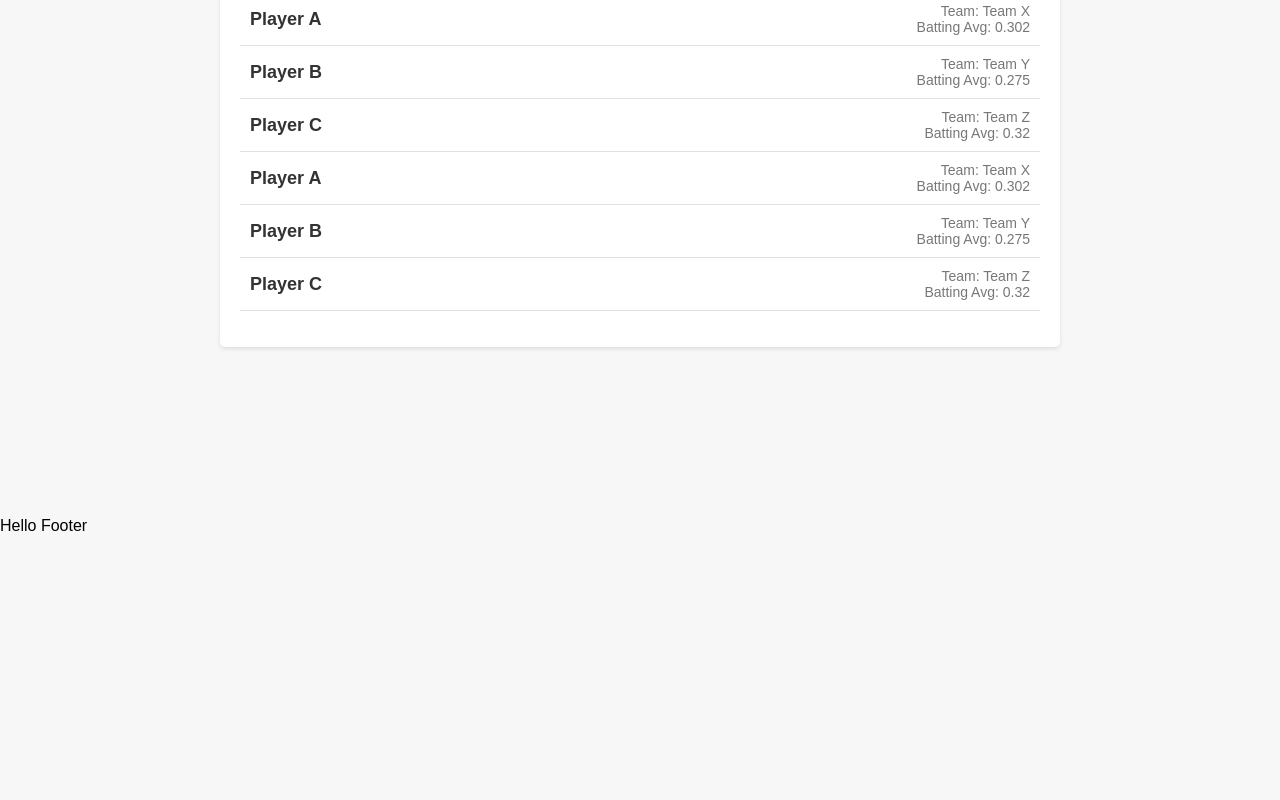
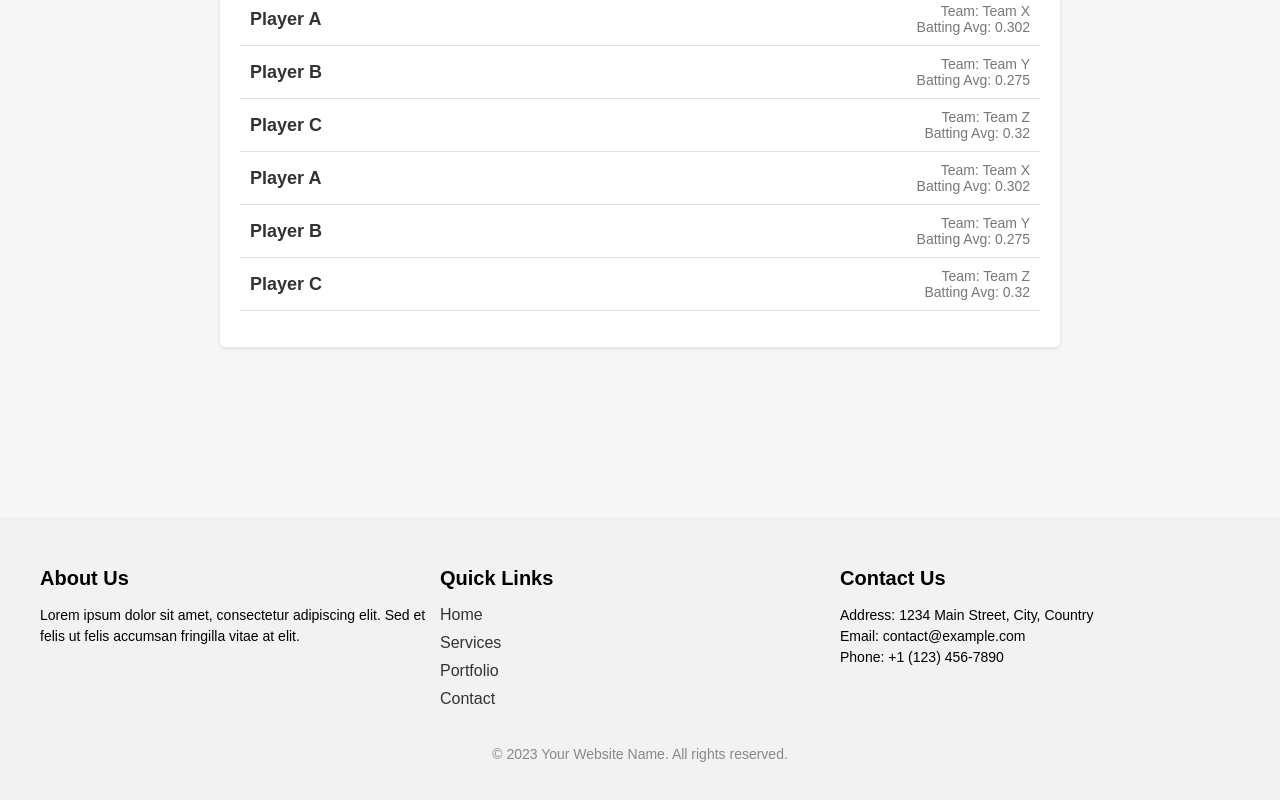
Before and after one commit to McGuire00/Astros, a React (Create React App) app: page / in a window 1280 px wide. Shown: the part 302-1102 px from the top of the page. Before the commit the page ends 837 px from the top, so only its background shows below. Built offline with nearby package versions, Linux system fonts and the light colour scheme; no server answers.

Commit message:
Built out Footer component with styling

```diff
--- a/src/Components/Footer/Footer.css
+++ b/src/Components/Footer/Footer.css
@@ -0,0 +1,56 @@
+/* Basic styling for the footer component */
+.footer {
+  background-color: #f2f2f2;
+  padding: 30px 0;
+}
+
+.footer-container {
+  max-width: 1200px;
+  margin: 0 auto;
+  padding: 0 20px;
+}
+
+.footer-content {
+  display: flex;
+  justify-content: space-between;
+}
+
+.footer-left,
+.footer-middle,
+.footer-right {
+  flex: 1;
+}
+
+.footer h3 {
+  font-size: 20px;
+  margin-bottom: 15px;
+}
+
+.footer p {
+  font-size: 14px;
+  line-height: 1.5;
+}
+
+.footer-middle ul {
+  list-style: none;
+  padding: 0;
+}
+
+.footer-middle li {
+  margin-bottom: 10px;
+}
+
+.footer-middle a {
+  color: #333;
+  text-decoration: none;
+}
+
+.footer-middle a:hover {
+  text-decoration: underline;
+}
+
+.footer-bottom {
+  text-align: center;
+  margin-top: 20px;
+  color: #888;
+}
--- a/src/Components/Footer/Footer.js
+++ b/src/Components/Footer/Footer.js
@@ -1,9 +1,49 @@
-import './Footer.css';
+import "./Footer.css";
 
 function Footer() {
   return (
     <div className="footer">
-     Hello Footer
+      <div className="footer-container">
+        <div className="footer-content">
+          <div className="footer-left">
+            <h3>About Us</h3>
+            <p>
+              Lorem ipsum dolor sit amet, consectetur adipiscing elit. Sed et
+              felis ut felis accumsan fringilla vitae at elit.
+            </p>
+          </div>
+          <div className="footer-middle">
+            <h3>Quick Links</h3>
+            <ul>
+              <li>
+                <a href="#">Home</a>
+              </li>
+              <li>
+                <a href="#">Services</a>
+              </li>
+              <li>
+                <a href="#">Portfolio</a>
+              </li>
+              <li>
+                <a href="#">Contact</a>
+              </li>
+            </ul>
+          </div>
+          <div className="footer-right">
+            <h3>Contact Us</h3>
+            <p>
+              Address: 1234 Main Street, City, Country
+              <br />
+              Email: contact@example.com
+              <br />
+              Phone: +1 (123) 456-7890
+            </p>
+          </div>
+        </div>
+        <div className="footer-bottom">
+          <p>&copy; 2023 Your Website Name. All rights reserved.</p>
+        </div>
+      </div>
     </div>
   );
 }
```
